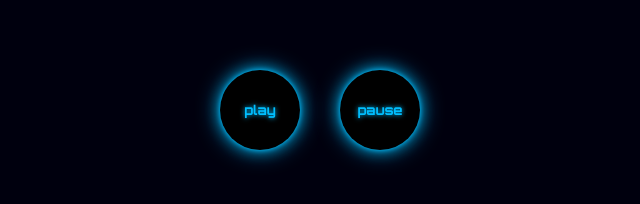
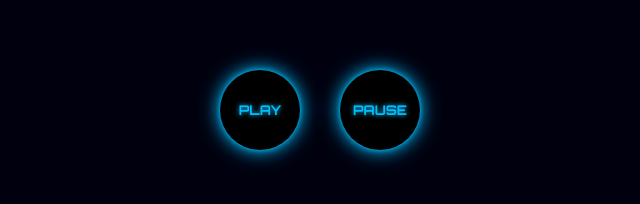
Before and after one commit to g-sts/temporizador, a plain HTML site: page index.html in a window 1280 px wide. Shown: the part 420-624 px from the top of the page, 320-960 px from the left. Drawn offline with Linux system fonts and the light colour scheme.

Commit message:
Update index.html

```diff
--- a/index.html
+++ b/index.html
@@ -17,8 +17,8 @@
         </div>
 
         <div id="btns">
-            <button id="play">play</button>
-            <button id="pause">pause</button>
+            <button id="play">PLAY</button>
+            <button id="pause">PAUSE</button>
         </div>
     </div>
 
```
